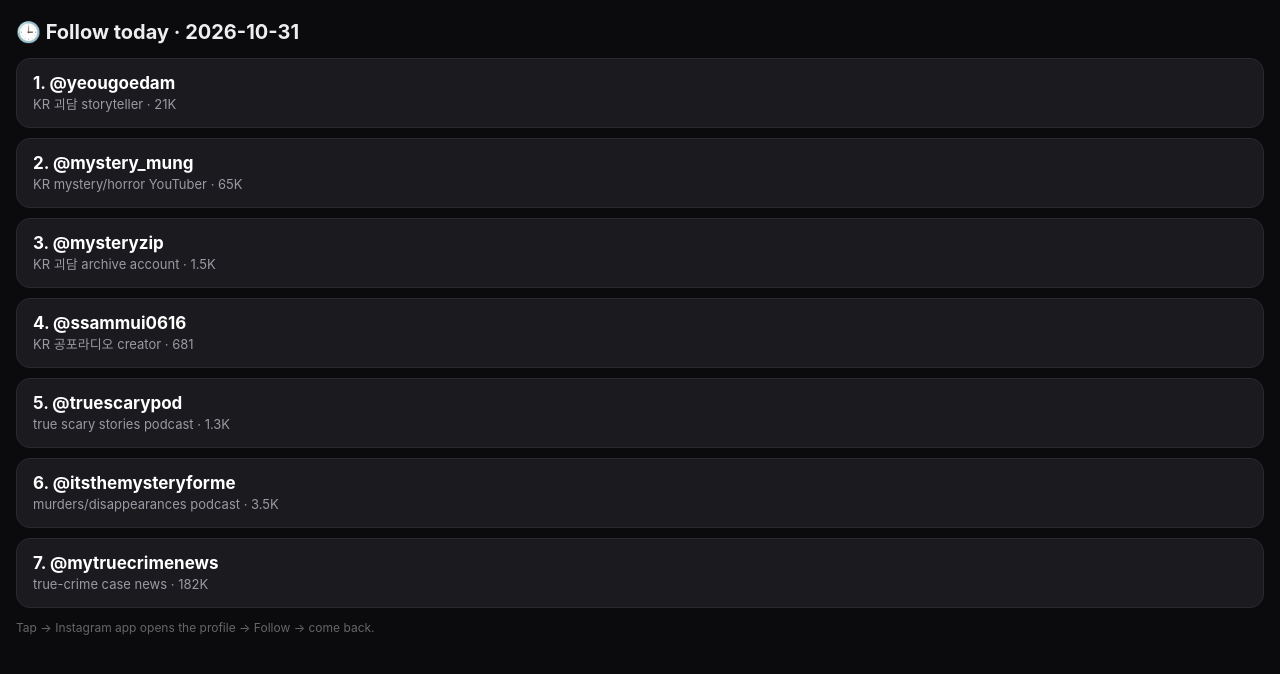
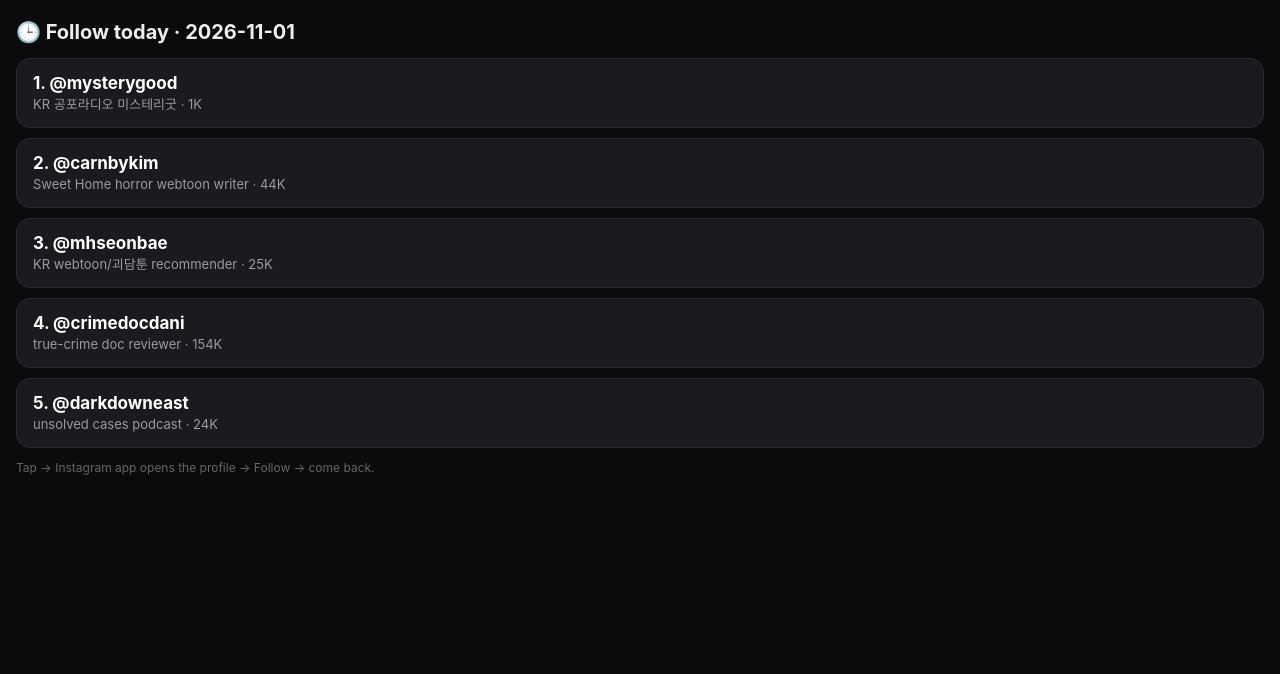
Before and after one commit to codingintheusa0402/3am-media, a plain HTML site: page follow/index.html in a window 1280 px wide. Drawn offline with Linux system fonts and the light colour scheme.

Commit message:
follow list 2026-11-01

```diff
--- a/follow/index.html
+++ b/follow/index.html
@@ -5,13 +5,11 @@ h1{font-size:20px;margin:4px 0 14px} .row{display:block;margin:0 0 10px;padding:
 .row b{display:block;font-size:17px} .row span{color:#9a9aa3;font-size:13px} .row.done{opacity:.35} .row.done b:after{content:"  ✓";color:#B3121F}
 </style><script>
 if(/KAKAOTALK/i.test(navigator.userAgent)){location.href='kakaotalk://web/openExternal?url='+encodeURIComponent(location.href);}
-var K='done-2026-10-31';function done(a){a.classList.add('done');try{var s=JSON.parse(localStorage.getItem(K)||'[]');s.push(a.href);localStorage.setItem(K,JSON.stringify(s));}catch(e){}}
+var K='done-2026-11-01';function done(a){a.classList.add('done');try{var s=JSON.parse(localStorage.getItem(K)||'[]');s.push(a.href);localStorage.setItem(K,JSON.stringify(s));}catch(e){}}
 addEventListener('DOMContentLoaded',function(){try{var s=JSON.parse(localStorage.getItem(K)||'[]');document.querySelectorAll('.row').forEach(function(a){if(s.indexOf(a.href)>-1)a.classList.add('done');});}catch(e){}});
-</script></head><body><h1>🕒 Follow today · 2026-10-31</h1><a class="row" href="https://www.instagram.com/yeougoedam/" onclick="done(this)"><b>1. @yeougoedam</b><span>KR 괴담 storyteller · 21K</span></a>
-<a class="row" href="https://www.instagram.com/mystery_mung/" onclick="done(this)"><b>2. @mystery_mung</b><span>KR mystery/horror YouTuber · 65K</span></a>
-<a class="row" href="https://www.instagram.com/mysteryzip/" onclick="done(this)"><b>3. @mysteryzip</b><span>KR 괴담 archive account · 1.5K</span></a>
-<a class="row" href="https://www.instagram.com/ssammui0616/" onclick="done(this)"><b>4. @ssammui0616</b><span>KR 공포라디오 creator · 681</span></a>
-<a class="row" href="https://www.instagram.com/truescarypod/" onclick="done(this)"><b>5. @truescarypod</b><span>true scary stories podcast · 1.3K</span></a>
-<a class="row" href="https://www.instagram.com/itsthemysteryforme/" onclick="done(this)"><b>6. @itsthemysteryforme</b><span>murders/disappearances podcast · 3.5K</span></a>
-<a class="row" href="https://www.instagram.com/mytruecrimenews/" onclick="done(this)"><b>7. @mytruecrimenews</b><span>true-crime case news · 182K</span></a>
+</script></head><body><h1>🕒 Follow today · 2026-11-01</h1><a class="row" href="https://www.instagram.com/mysterygood/" onclick="done(this)"><b>1. @mysterygood</b><span>KR 공포라디오 미스테리굿 · 1K</span></a>
+<a class="row" href="https://www.instagram.com/carnbykim/" onclick="done(this)"><b>2. @carnbykim</b><span>Sweet Home horror webtoon writer · 44K</span></a>
+<a class="row" href="https://www.instagram.com/mhseonbae/" onclick="done(this)"><b>3. @mhseonbae</b><span>KR webtoon/괴담툰 recommender · 25K</span></a>
+<a class="row" href="https://www.instagram.com/crimedocdani/" onclick="done(this)"><b>4. @crimedocdani</b><span>true-crime doc reviewer · 154K</span></a>
+<a class="row" href="https://www.instagram.com/darkdowneast/" onclick="done(this)"><b>5. @darkdowneast</b><span>unsolved cases podcast · 24K</span></a>
 <p style="color:#666;font-size:12px">Tap → Instagram app opens the profile → Follow → come back.</p></body></html>
```
